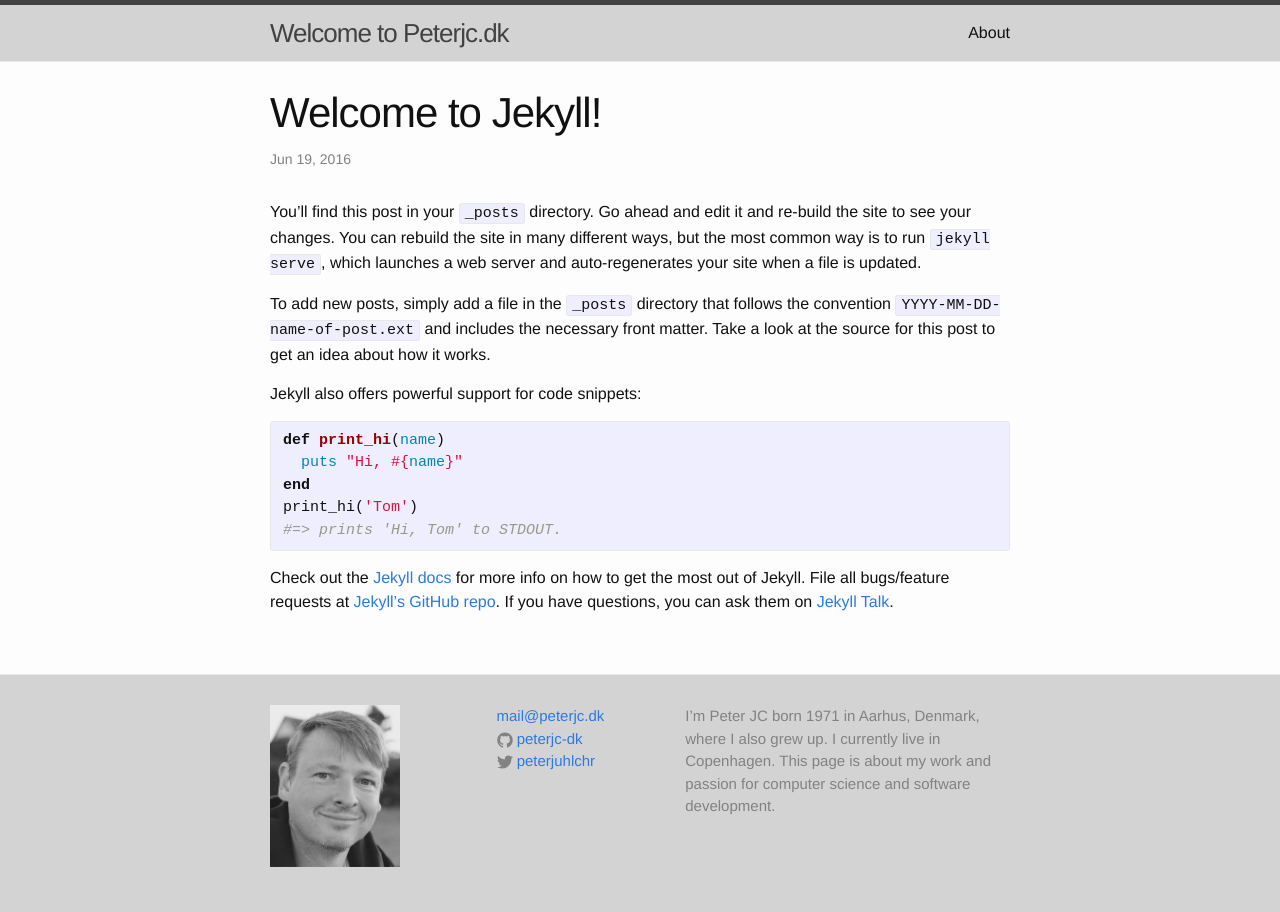
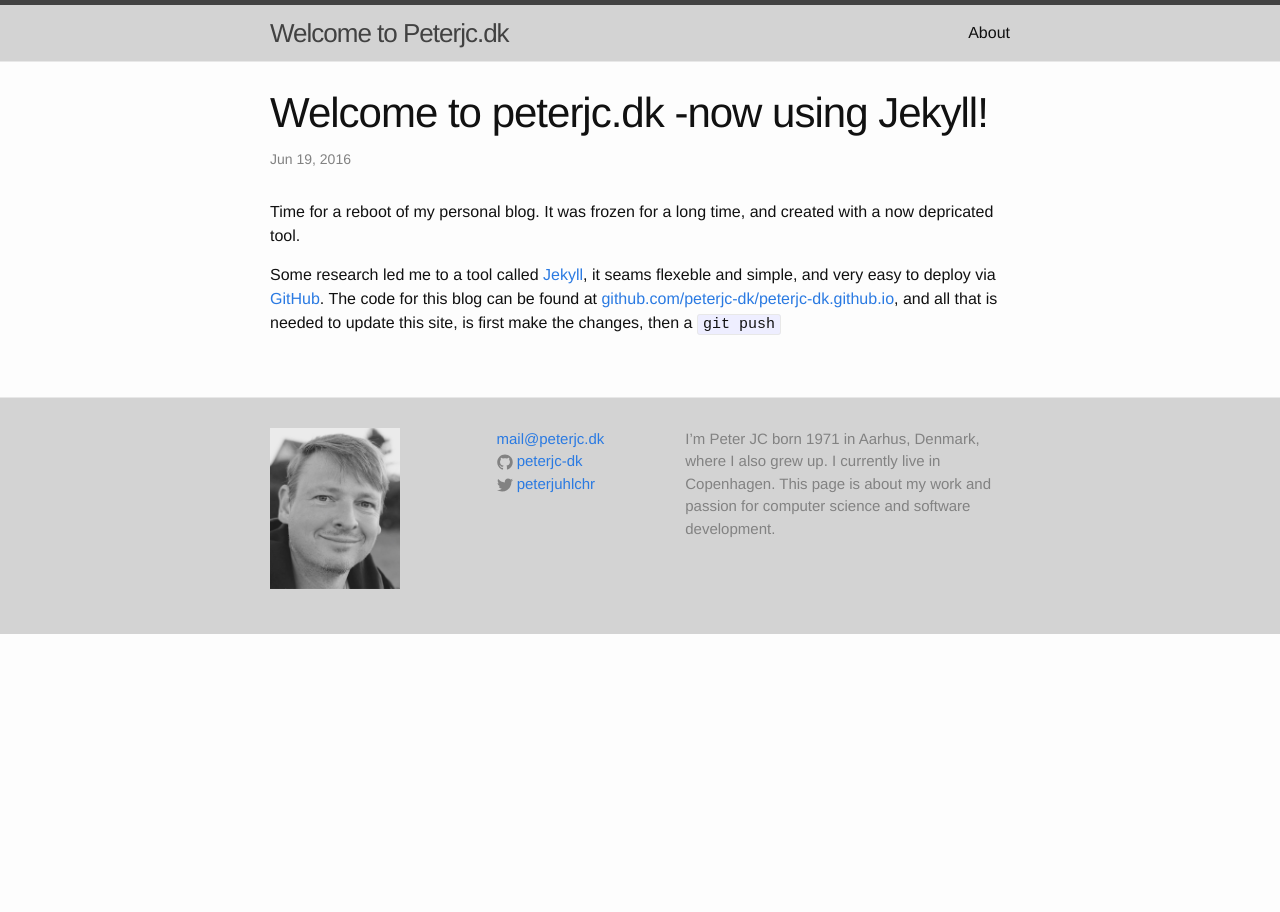
Before and after one commit to peterjc-dk/peterjc-dk.github.io, a Jekyll site: the page built from _posts/2016-06-20-welcome-to-jekyll.markdown, in a window 1280 px wide. Built offline with Jekyll 4.4.1, drawn with Linux system fonts in a browser that asks for light colours.

Commit message:
update readme, and other stuff

```diff
--- a/_posts/2016-06-20-welcome-to-jekyll.markdown
+++ b/_posts/2016-06-20-welcome-to-jekyll.markdown
@@ -1,25 +1,16 @@
 ---
 layout: post
-title:  "Welcome to Jekyll!"
+title:  "Welcome to peterjc.dk -now using Jekyll!"
 date:   2016-06-20 00:32:16 +0200
 categories: jekyll update
 ---
-You’ll find this post in your `_posts` directory. Go ahead and edit it and re-build the site to see your changes. You can rebuild the site in many different ways, but the most common way is to run `jekyll serve`, which launches a web server and auto-regenerates your site when a file is updated.
 
-To add new posts, simply add a file in the `_posts` directory that follows the convention `YYYY-MM-DD-name-of-post.ext` and includes the necessary front matter. Take a look at the source for this post to get an idea about how it works.
+Time for a reboot of my personal blog. It was frozen for a long time, and created with a now depricated tool.
 
-Jekyll also offers powerful support for code snippets:
+Some research led me to a tool called [Jekyll][jekyll-docs], it seams flexeble and simple, and very easy to deploy via [GitHub][github]. The code for this blog can be found at [github.com/peterjc-dk/peterjc-dk.github.io][github-peterjc-dk], and all that is needed to update this site, is first make the changes, then a `git push`
 
-{% highlight ruby %}
-def print_hi(name)
-  puts "Hi, #{name}"
-end
-print_hi('Tom')
-#=> prints 'Hi, Tom' to STDOUT.
-{% endhighlight %}
-
-Check out the [Jekyll docs][jekyll-docs] for more info on how to get the most out of Jekyll. File all bugs/feature requests at [Jekyll’s GitHub repo][jekyll-gh]. If you have questions, you can ask them on [Jekyll Talk][jekyll-talk].
-
+[github]: http://github.com
+[github-peterjc-dk]: https://github.com/peterjc-dk/peterjc-dk.github.io
 [jekyll-docs]: http://jekyllrb.com/docs/home
 [jekyll-gh]:   https://github.com/jekyll/jekyll
 [jekyll-talk]: https://talk.jekyllrb.com/
```
Also changed, not shown: README.md, 4 other files.
